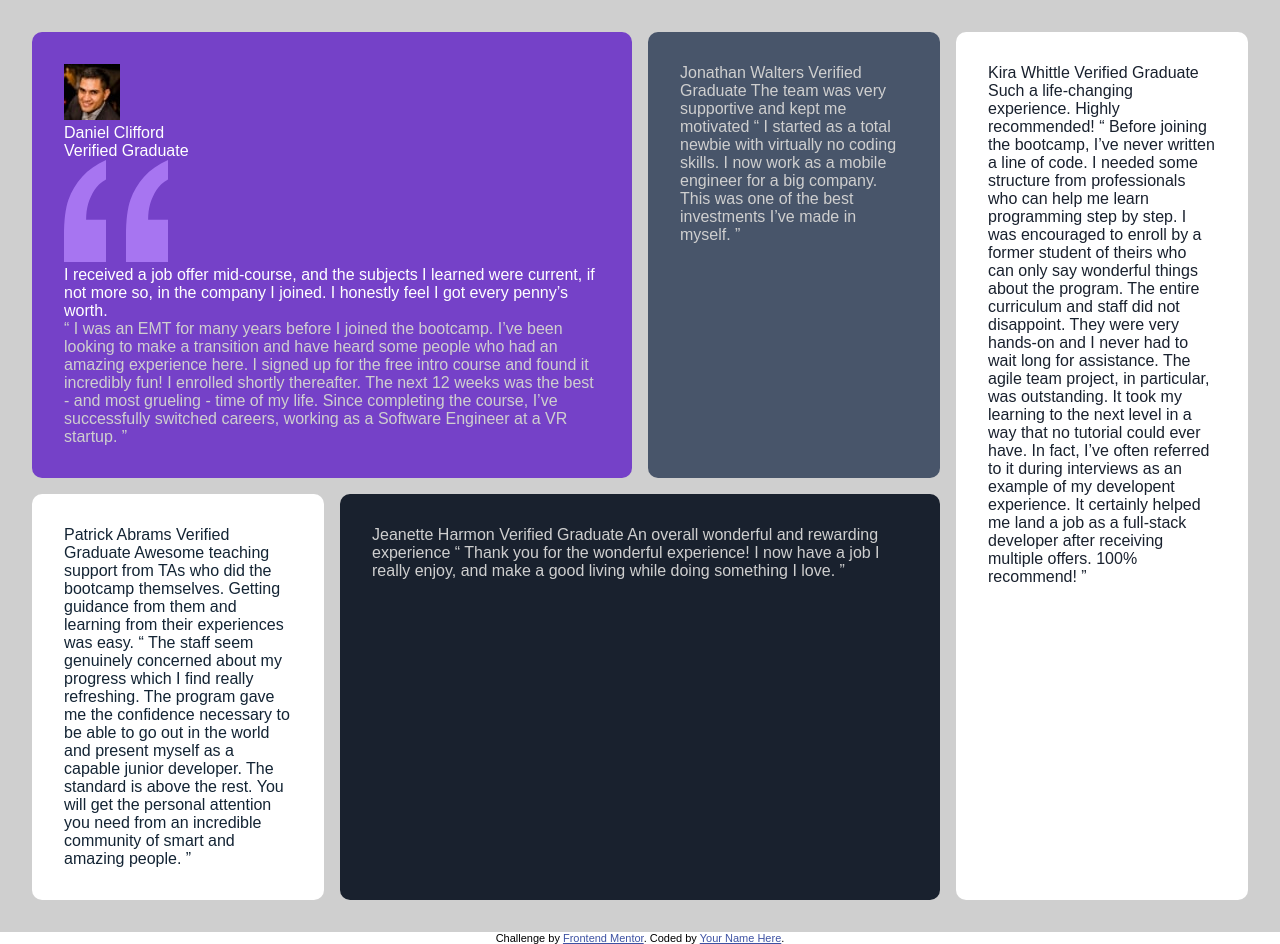
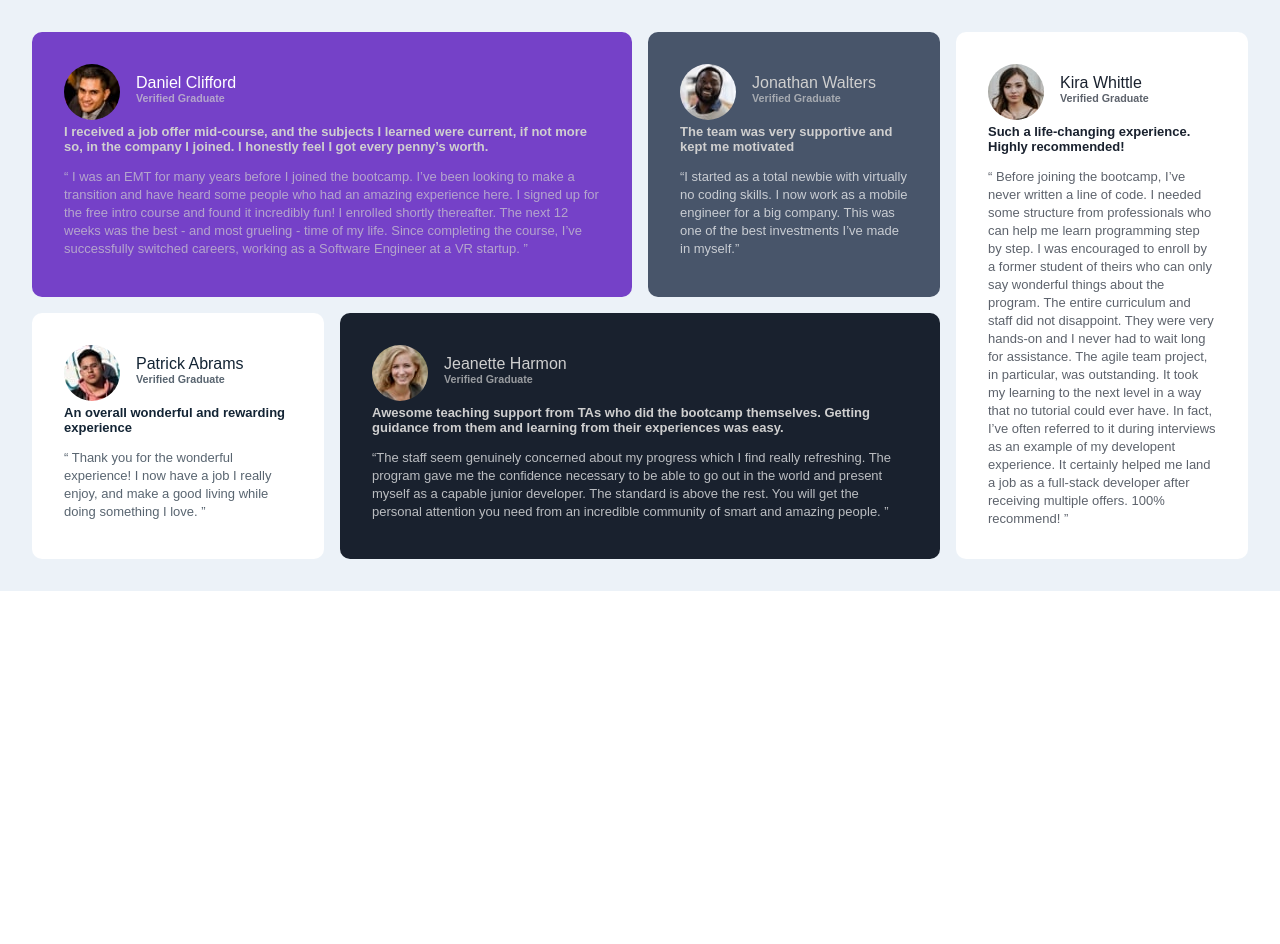
Before and after one commit to walexy026/testimonial-grid, a plain HTML site: page testimonials-grid-section-main/index.html in a window 1280 px wide. After the commit the page ends 800 px from the top, so only its background shows below. Drawn offline with Linux system fonts and the light colour scheme.

Commit message:
it was really a nice experience working with grid

```diff
--- a/testimonials-grid-section-main/index.html
+++ b/testimonials-grid-section-main/index.html
@@ -1,94 +1,160 @@
 <!DOCTYPE html>
 <html lang="en">
   <head>
-  <meta charset="UTF-8">
-  <meta name="viewport" content="width=device-width, initial-scale=1.0"> <!-- displays site properly based on user's device -->
-  <link rel="icon" type="image/png" sizes="32x32" href="./images/favicon-32x32.png">
-  <link rel="stylesheet" href="style.css">
-  <link rel="preconnect" href="https://fonts.googleapis.com">
-<link rel="preconnect" href="https://fonts.gstatic.com" crossorigin>
+    <meta charset="UTF-8" />
+    <meta name="viewport" content="width=device-width, initial-scale=1.0" />
+    <!-- displays site properly based on user's device -->
+    <link
+      rel="icon"
+      type="image/png"
+      sizes="32x32"
+      href="./images/favicon-32x32.png"
+    />
+    <link rel="stylesheet" href="style.css" />
+    <link rel="preconnect" href="https://fonts.googleapis.com" />
+    <link rel="preconnect" href="https://fonts.gstatic.com" crossorigin />
     <title>Frontend Mentor | [Challenge Name Here]</title>
     <!-- Feel free to remove these styles or customise in your own stylesheet 👍 -->
     <style>
-    .attribution { font-size: 11px; text-align: center; }
-    .attribution a { color: hsl(228, 45%, 44%); }
+      .attribution {
+        font-size: 11px;
+        text-align: center;
+      }
+      .attribution a {
+        color: hsl(228, 45%, 44%);
+      }
     </style>
   </head>
   <body>
     <main>
       <div class="elementOne">
         <aside>
-    <img src="./images/image-daniel.jpg" alt="Daniel Clifford" srcset="">
+          <div>
+            <img
+            src="./images/image-daniel.jpg"
+            alt="Daniel Clifford"
+            srcset=""
+            />
+          </div>
+          <div>
             <p>Daniel Clifford</p>
-  <p>Verified Graduate</p>
+            <h6>Verified Graduate</h6>
+          </div>
         </aside>
-<svg width="104" height="102" xmlns="http://www.w3.org/2000/svg"><path d="M104 102V59.727H84.114c0-5.871.689-11.182 2.068-15.933 1.379-4.75 3.42-9.287 6.125-13.61C95.01 25.86 98.909 22.257 104 19.375V0c-9.758 4.27-17.712 9.874-23.864 16.813-6.151 6.939-10.712 14.545-13.681 22.818C63.485 47.904 62 59.941 62 75.74V102h42zm-62 0V59.727H22.114c0-5.871.689-11.182 2.068-15.933 1.379-4.75 3.42-9.287 6.125-13.61C33.01 25.86 36.909 22.257 42 19.375V0c-9.652 4.27-17.58 9.874-23.784 16.813C12.01 23.752 7.424 31.358 4.455 39.631 1.485 47.904 0 59.941 0 75.74V102h42z" fill="#A775F1" fill-rule="nonzero"/></svg>
+        <!-- <svg width="104" height="102" xmlns="http://www.w3.org/2000/svg">
+           <path
+            d="M104 102V59.727H84.114c0-5.871.689-11.182 2.068-15.933 1.379-4.75 3.42-9.287 6.125-13.61C95.01 25.86 98.909 22.257 104 19.375V0c-9.758 4.27-17.712 9.874-23.864 16.813-6.151 6.939-10.712 14.545-13.681 22.818C63.485 47.904 62 59.941 62 75.74V102h42zm-62 0V59.727H22.114c0-5.871.689-11.182 2.068-15.933 1.379-4.75 3.42-9.287 6.125-13.61C33.01 25.86 36.909 22.257 42 19.375V0c-9.652 4.27-17.58 9.874-23.784 16.813C12.01 23.752 7.424 31.358 4.455 39.631 1.485 47.904 0 59.941 0 75.74V102h42z"
+            fill="#A775F1"
+            fill-rule="nonzero"
+          /> -->
+        </svg>
 
- <p> I received a job offer mid-course, and the subjects I learned were current, if not more so,
-  in the company I joined. I honestly feel I got every penny’s worth.</p>
+        <h3>
+          I received a job offer mid-course, and the subjects I learned were
+          current, if not more so, in the company I joined. I honestly feel I
+          got every penny’s worth.
+        </h3>
         <q>
-  I was an EMT for many years before I joined the bootcamp. I’ve been looking to make a
-  transition and have heard some people who had an amazing experience here. I signed up
-  for the free intro course and found it incredibly fun! I enrolled shortly thereafter.
-  The next 12 weeks was the best - and most grueling - time of my life. Since completing
-  the course, I’ve successfully switched careers, working as a Software Engineer at a VR startup.
+          I was an EMT for many years before I joined the bootcamp. I’ve been
+          looking to make a transition and have heard some people who had an
+          amazing experience here. I signed up for the free intro course and
+          found it incredibly fun! I enrolled shortly thereafter. The next 12
+          weeks was the best - and most grueling - time of my life. Since
+          completing the course, I’ve successfully switched careers, working as
+          a Software Engineer at a VR startup.
         </q>
       </div>
       <div class="elementTwo">
-    Jonathan Walters
-  Verified Graduate
-
-  The team was very supportive and kept me motivated
-
-  “ I started as a total newbie with virtually no coding skills. I now work as a mobile engineer
-  for a big company. This was one of the best investments I’ve made in myself. ”
-
+        <aside>
+          <div>
+          <img src="./images/image-jonathan.jpg" alt="Jonathan" srcset="" />
+        </div>
+          <div>
+            <p>Jonathan Walters</p>
+            <h6>Verified Graduate</h6>
+          </div>
+        </aside>
+        <h3>The team was very supportive and kept me motivated</h3>
+        <q
+          >I started as a total newbie with virtually no coding skills. I now
+          work as a mobile engineer for a big company. This was one of the best
+          investments I’ve made in myself.</q
+        >
       </div>
       <div class="elementThree">
-    Kira Whittle
-    Verified Graduate
+        <aside>
+          <div>
+            <img src="./images/image-kira.jpg" alt="Kira" srcset="" />
+          </div>
+          <div>
+            <p>Kira Whittle</p>
+            <h6>Verified Graduate</h6>
+          </div>
+        </aside>
 
-    Such a life-changing experience. Highly recommended!
+        <h3>Such a life-changing experience. Highly recommended!</h3>
 
-    “ Before joining the bootcamp, I’ve never written a line of code. I needed some structure from
-    professionals who can help me learn programming step by step. I was encouraged to enroll by a former
-    student of theirs who can only say wonderful things about the program. The entire curriculum and staff
-    did not disappoint. They were very hands-on and I never had to wait long for assistance. The agile team
-    project, in particular, was outstanding. It took my learning to the next level in a way that no tutorial
-    could ever have. In fact, I’ve often referred to it during interviews as an example of my developent
-    experience. It certainly helped me land a job as a full-stack developer after receiving multiple offers.
-    100% recommend! ”
-
-
+        <q>
+          Before joining the bootcamp, I’ve never written a line of code. I
+          needed some structure from professionals who can help me learn
+          programming step by step. I was encouraged to enroll by a former
+          student of theirs who can only say wonderful things about the program.
+          The entire curriculum and staff did not disappoint. They were very
+          hands-on and I never had to wait long for assistance. The agile team
+          project, in particular, was outstanding. It took my learning to the
+          next level in a way that no tutorial could ever have. In fact, I’ve
+          often referred to it during interviews as an example of my developent
+          experience. It certainly helped me land a job as a full-stack
+          developer after receiving multiple offers. 100% recommend!
+        </q>
       </div>
       <div class="elementFour">
-    Patrick Abrams
-    Verified Graduate
+        <aside>
+          <div>
+            <img src="./images/image-patrick.jpg" alt=" Patrick" srcset="" />
+          </div>
+          <div>
+            <p>Patrick Abrams</p>
+            <h6>Verified Graduate</h6>
+          </div>
+        </aside>
 
-    Awesome teaching support from TAs who did the bootcamp themselves. Getting guidance from them and
-    learning from their experiences was easy.
-
-    “ The staff seem genuinely concerned about my progress which I find really refreshing. The program
-    gave me the confidence necessary to be able to go out in the world and present myself as a capable
-    junior developer. The standard is above the rest. You will get the personal attention you need from
-    an incredible community of smart and amazing people. ”
-
+        <h3>
+          An overall wonderful and rewarding experience
+        </h3>
+        <q>
+          Thank you for the wonderful experience! I now have a job I really
+          enjoy, and make a good living while doing something I love.
+        </q>
       </div>
       <div class="elementFive">
-    Jeanette Harmon
-  Verified Graduate
+        <aside>
+          <div>
+            <img src="./images/image-jeanette.jpg" alt="Jeanette" srcset="" />
+          </div>
+          <div>
+            <p>Jeanette Harmon</p>
+            <h6>Verified Graduate</h6>
+          </div>
+        </aside>
 
-  An overall wonderful and rewarding experience
-
-  “ Thank you for the wonderful experience! I now have a job I really enjoy, and make a good living
-  while doing something I love. ”
-
+        <h3> Awesome teaching support from TAs who did the bootcamp themselves.
+          Getting guidance from them and learning from their experiences was
+          easy.</h3>
+        <q>The staff seem genuinely concerned about my progress which I find
+          really refreshing. The program gave me the confidence necessary to be
+          able to go out in the world and present myself as a capable junior
+          developer. The standard is above the rest. You will get the personal
+          attention you need from an incredible community of smart and amazing
+          people.
+        </q>
       </div>
-
     </main>
-<div class="attribution">
-  Challenge by <a href="https://www.frontendmentor.io?ref=challenge" target="_blank">Frontend Mentor</a>.
-  Coded by <a href="#">Your Name Here</a>.
+    <!-- <div class="attribution">
+      Challenge by
+      <a href="https://www.frontendmentor.io?ref=challenge" target="_blank"
+        >Frontend Mentor</a
+      >. Coded by <a href="#">Your Name Here</a>. -->
     </div>
   </body>
 </html>
--- a/testimonials-grid-section-main/style.css
+++ b/testimonials-grid-section-main/style.css
@@ -1,76 +1,115 @@
-*{
+* {
   margin: 0;
   padding: 0;
   box-sizing: border-box;
-    font-family: 'Barlow Semi Condensed', sans-serif;
-    font-weight: 500;
 }
-main{
-   background-color: hsl(0, 0%, 81%);
+body {
+  margin: auto;
+}
+main {
+  /* margin: 150px ; */
+  background-color: hsl(210, 46%, 95%);
   display: grid;
   padding: 2em;
-   grid-template-columns:1fr 1fr 1fr 1fr;
+  grid-template-columns: 1fr 1fr 1fr 1fr;
   grid-template-rows: auto;
   grid-template-areas:
     "elementOne elementOne elementTwo elementThree"
-                    "elementFour elementFive elementFive elementThree"  ;
+    "elementFour elementFive elementFive elementThree";
   gap: 1em;
-
 }
-@media only screen and (max-width:375px) {
-    main{
+@media only screen and (max-width: 700px) {
+  main {
     display: flex;
     flex-direction: column;
   }
-
 }
-.elementOne{
+aside {
+  display: flex;
+  gap: 1em;
+}
+aside img {
+  border-radius: 50%;
+}
+aside div p {
+  font-family: "Barlow Semi Condensed", sans-serif;
+  margin-top: 10px;
+  /* opacity: 50%; */
+  /* display: block; */
+}
+aside div h6{
+    font-family: "Barlow Semi Condensed", sans-serif;
+    opacity: 70%;
+}
+h3 {
+  padding-bottom: 1em;
+  font-family: "Barlow Semi Condensed", sans-serif;
+  font-size: 13px;
+  font-weight: 700;
+}
+q {
+  font-family: "Barlow Semi Condensed", sans-serif;
+  font-size: 13px;
+  color: hsl(0, 0%, 100%);
+  opacity: 70%;
+  text-align: justify;
+  /* margin-top: 2em; */
+}
+.elementOne {
   background-color: hsl(263, 55%, 52%);
   color: hsl(0, 0%, 81%);
   border-radius: 10px;
   grid-area: elementOne;
   padding: 2em;
+  /* position: absolute; */
   /* grid-column: 1/3; */
 }
-.elementOne p{
+.elementOne p {
   color: #fff;
 }
-.elementOne q{
+.elementOne q {
   color: hsl(0, 0%, 81%);
-
 }
-.elementTwo{
+/* .elementOne svg{
+    position: relative;
+    left: 350px;
+    top: -120px;
+} */
+.elementTwo {
   background-color: hsl(217, 19%, 35%);
-   color:  hsl(0, 0%, 81%);
+  color: hsl(0, 0%, 81%);
   border-radius: 10px;
   grid-area: elementTwo;
   padding: 2em;
 
   /* grid-column: 3; */
 }
-.elementThree{
+.elementThree {
   background-color: hsl(0, 0%, 100%);
-    color:hsl(219, 29%, 14%) ;
+  color: hsl(219, 29%, 14%);
   border-radius: 10px;
   grid-area: elementThree;
   padding: 2em;
+}
+.elementThree q {
+  color: hsl(219, 29%, 14%);
+}
 
-   /* grid-row: ; */
-}
-.elementFour{
+.elementFour {
   background-color: hsl(0, 0%, 100%);
   color: hsl(210, 46%, 14%);
   border-radius: 10px;
   grid-area: elementFour;
   padding: 2em;
-
   /* grid-row: 3/4; */
 }
-.elementFive{
+.elementFour q {
+  color: hsl(210, 46%, 14%);
+}
+.elementFive {
   background-color: hsl(219, 29%, 14%);
   color: hsl(0, 0%, 81%);
   border-radius: 10px;
   grid-area: elementFive;
   padding: 2em;
-
 }
```
Lines whose indentation alone changed are shown as unchanged.
